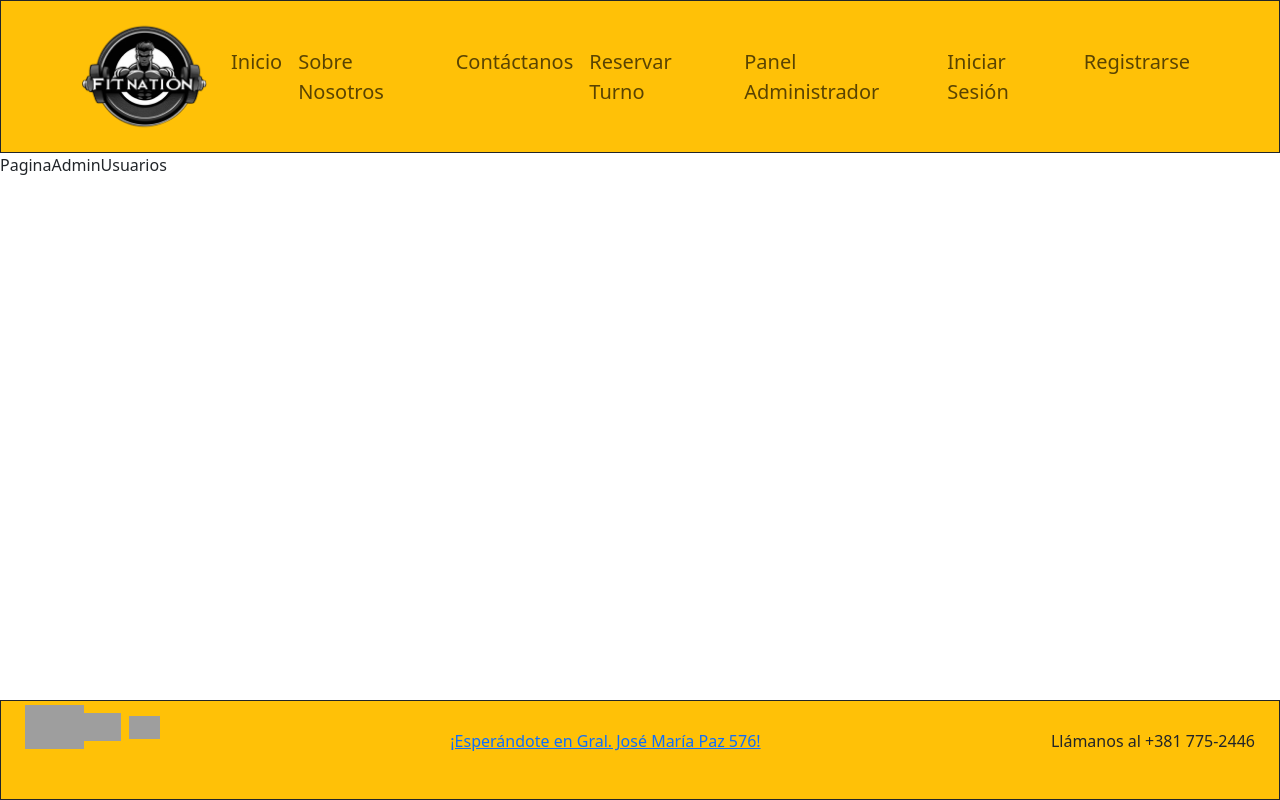
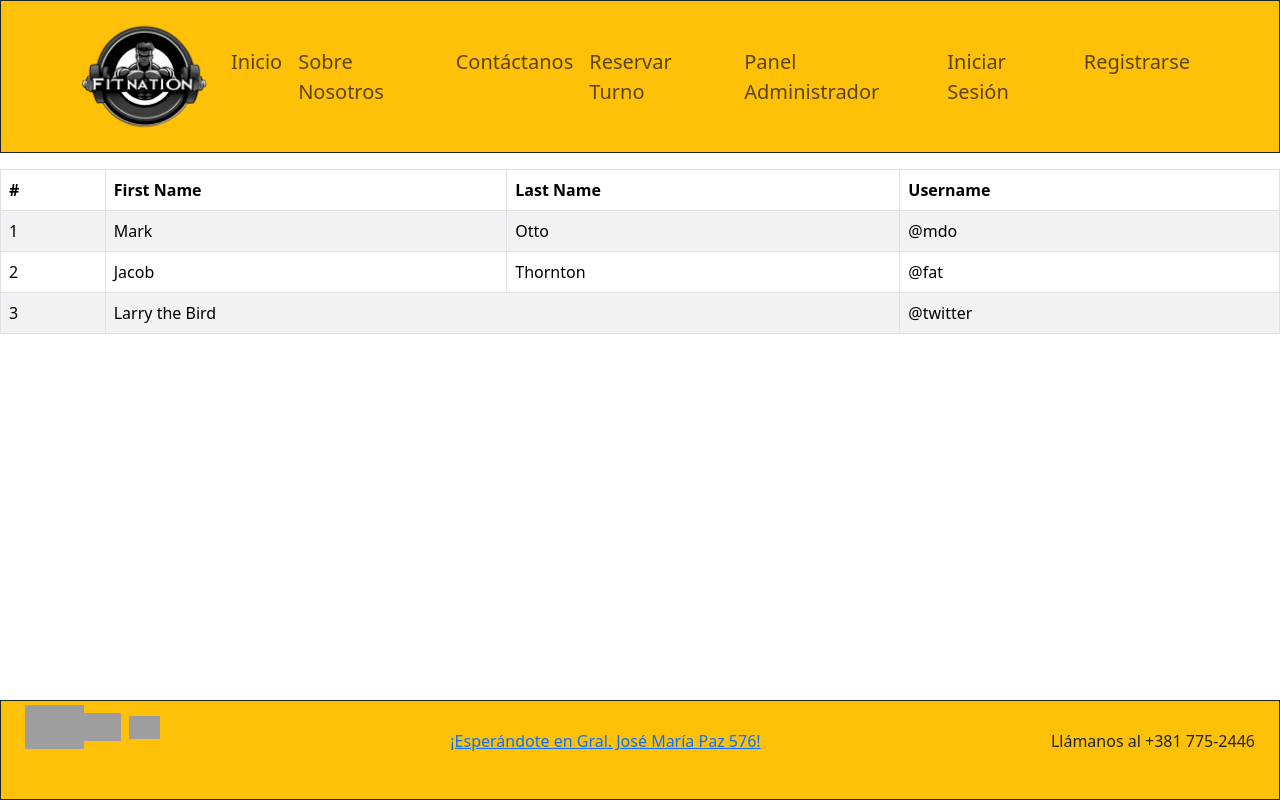
Before and after one commit to JoseBaza91/FitNation-Frontend, a React (Vite) app: page /admin-usuarios in a window 1280 px wide. Built offline with nearby package versions, Linux system fonts and the light colour scheme; grey boxes are pictures that could not be loaded; the HTML template or start-up script is replaced by a standard one; a web font is replaced by a local one.

Commit message:
se crea el esqueleto frontend de las páginas admin clases y admin usuarios

```diff
--- a/src/pages/PaginaAdminClases.jsx
+++ b/src/pages/PaginaAdminClases.jsx
@@ -1,5 +1,11 @@
+import TableC from "../components/TableC";
+
 const PaginaAdminClases = () => {
-  return <div>PaginaAdminClases</div>;
+  return (
+    <>
+    <TableC/>
+    </>
+  );
 };
 
 export default PaginaAdminClases;
--- a/src/pages/PaginaAdminUsuarios.jsx
+++ b/src/pages/PaginaAdminUsuarios.jsx
@@ -1,5 +1,11 @@
+import TableC from "../components/TableC";
+
 const PaginaAdminUsuarios = () => {
-  return <div>PaginaAdminUsuarios</div>;
+  return (
+    <>
+    <TableC/>
+    </>
+  );
 };
 
 export default PaginaAdminUsuarios;
```
